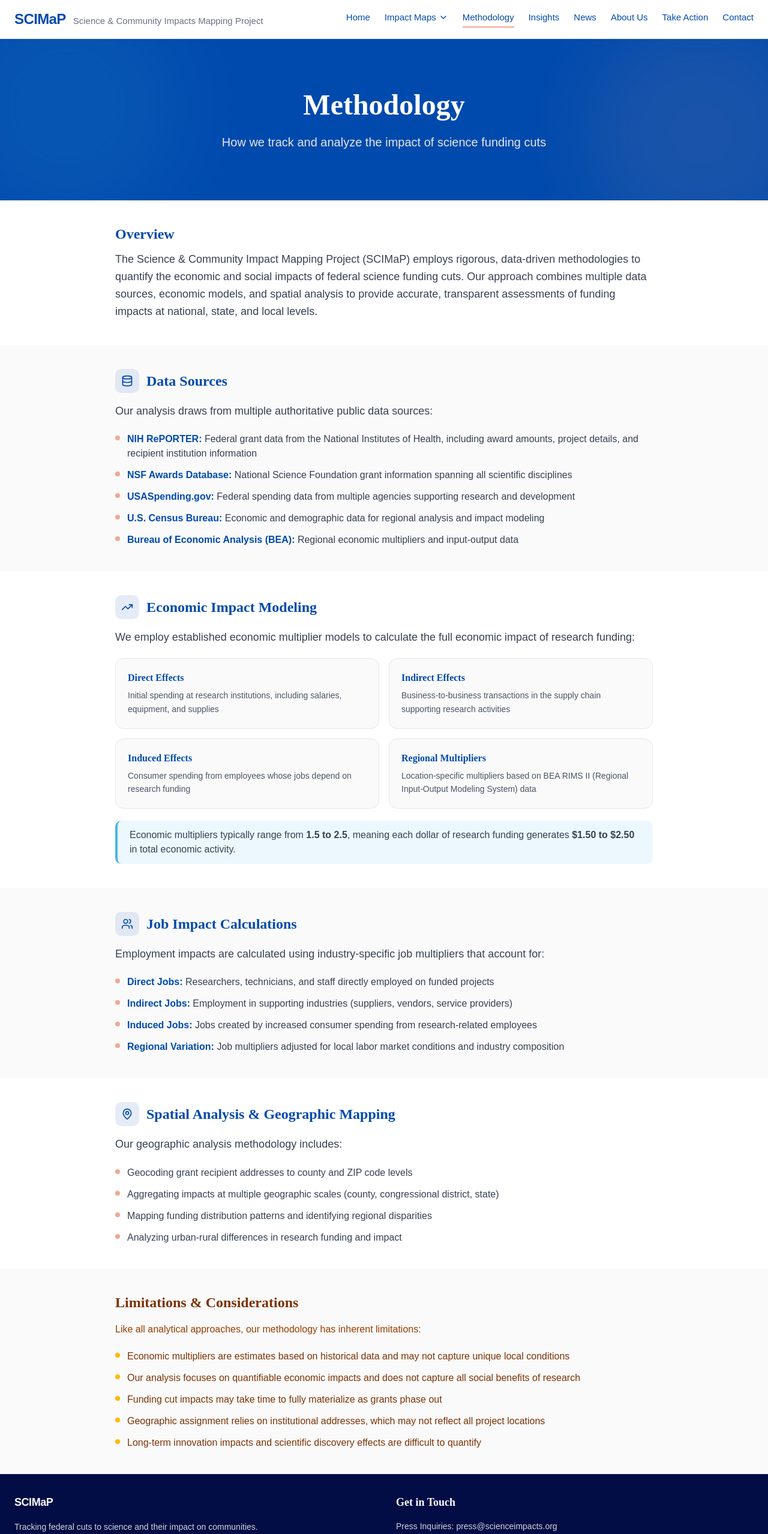
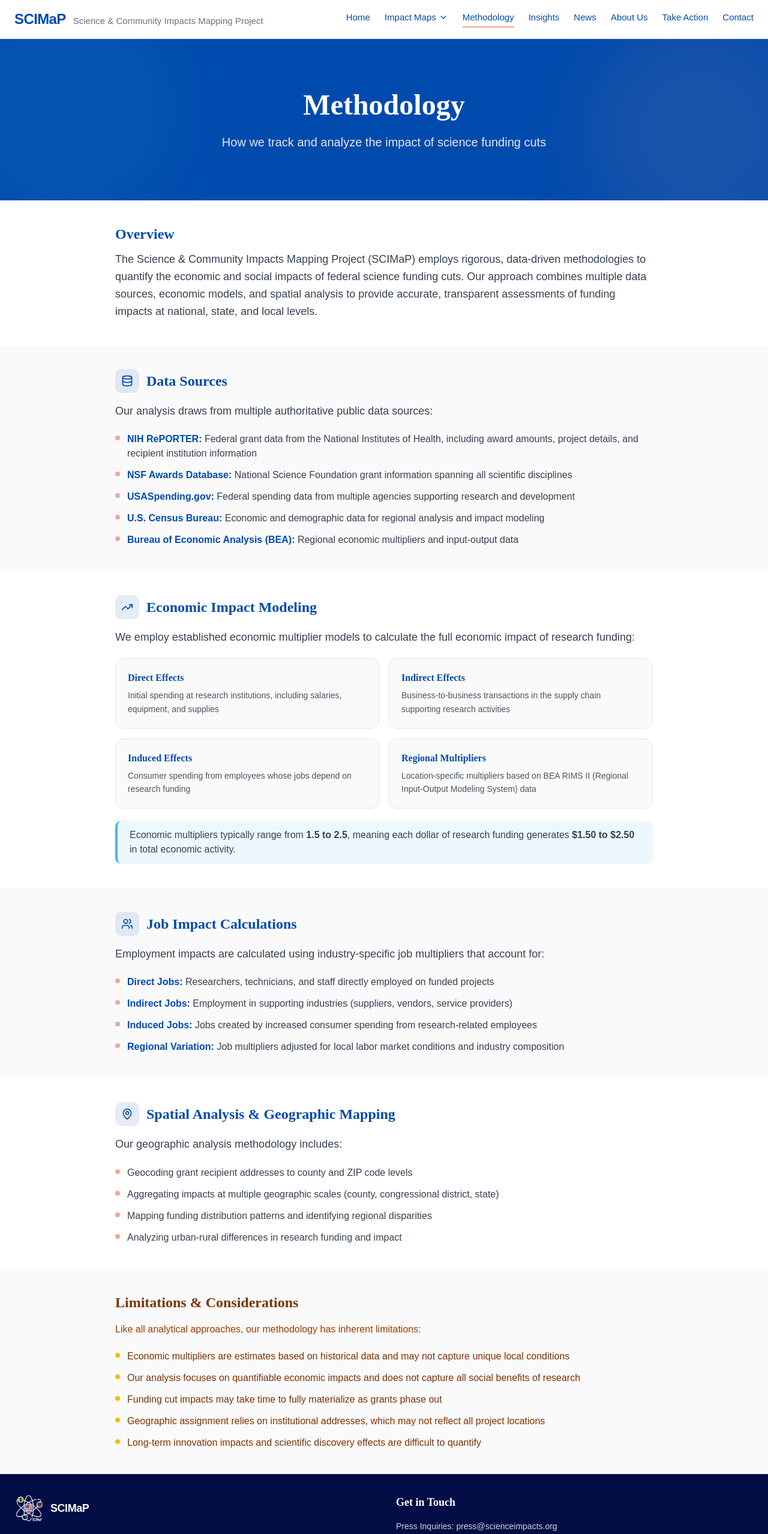
Before and after one commit to clvcooke/scimap, a React (Vite) app: page /methodology in a window 1280 px wide. Shown: the top 2557 px of the page at 60% size. Built offline with nearby package versions, Linux system fonts and the light colour scheme.

Commit message:
Logos + wording

```diff
--- a/content/pages/home.md
+++ b/content/pages/home.md
@@ -1,6 +1,6 @@
 ---
 hero_title: "Mapping the Impact of Science Funding Cuts"
-hero_subtitle: "The Science & Community Impact Mapping Project (SCIMaP) maps the local and national impact of federal investment in science— and how science funding cuts cause widespread losses that harm communities nationwide. Find out how science funding impacts your local area, and how you can take action."
+hero_subtitle: "The Science & Community Impacts Mapping Project (SCIMaP) maps the local and national impact of federal investment in science— and how science funding cuts cause widespread losses that harm communities nationwide. Find out how science funding impacts your local area, and how you can take action."
 hero_subheading: "Discover how federal science funding impacts research, health, jobs, and economic activity across the U.S."
 hero_cta_primary: "View Impact Maps"
 hero_cta_secondary: "Learn More"
--- a/content/pages/methodology.md
+++ b/content/pages/methodology.md
@@ -2,7 +2,7 @@
 hero_title: "Methodology"
 hero_subtitle: "How we track and analyze the impact of science funding cuts"
 
-overview: "The Science & Community Impact Mapping Project (SCIMaP) employs rigorous, data-driven methodologies to quantify the economic and social impacts of federal science funding cuts. Our approach combines multiple data sources, economic models, and spatial analysis to provide accurate, transparent assessments of funding impacts at national, state, and local levels."
+overview: "The Science & Community Impacts Mapping Project (SCIMaP) employs rigorous, data-driven methodologies to quantify the economic and social impacts of federal science funding cuts. Our approach combines multiple data sources, economic models, and spatial analysis to provide accurate, transparent assessments of funding impacts at national, state, and local levels."
 
 data_sources_intro: "Our analysis draws from multiple authoritative public data sources:"
 data_sources:
--- a/src/components/ChoroplethMap.tsx
+++ b/src/components/ChoroplethMap.tsx
@@ -234,6 +234,11 @@ export default function ChoroplethMap<K extends string>({
         />
       )}
 
+      {/* Logo watermark */}
+      <div className="absolute bottom-14 left-2 z-10 md:bottom-18 md:left-4">
+        <img src="/logo_v3_white-01.png" alt="SCIMaP" className="h-10 w-10 md:h-12 md:w-12" />
+      </div>
+
       <MapControls setViewState={setViewState} onGeolocate={handleGeolocate} />
       <ShareMenu className="absolute top-2 right-2 z-10 md:top-4 md:right-4" />
 
--- a/src/components/ReportCard.tsx
+++ b/src/components/ReportCard.tsx
@@ -367,7 +367,7 @@ export default function ReportCard({ data }: { data: ReportCardData }) {
       <div className="mb-6 flex flex-col items-center gap-4 md:flex-row md:justify-between">
         <div className="flex items-center gap-3">
           <Link to="/" className="shrink-0">
-            <img src="/science.png" alt="SCIMaP" className="h-14 w-14 md:h-19 md:w-19" />
+            <img src="/logo_v3-01.png" alt="SCIMaP" className="h-14 w-14 md:h-19 md:w-19" />
           </Link>
           <div className="text-center md:text-left">
             <h1 className="text-lg font-bold text-gray-900 md:text-xl">
--- a/src/routes/__root.tsx
+++ b/src/routes/__root.tsx
@@ -246,7 +246,10 @@ export const Route = createRootRoute({
         <div className="mx-auto flex max-w-7xl flex-col space-y-3">
           <div className="grid grid-cols-1 gap-10 md:grid-cols-2">
             <div className="space-y-4">
-              <div className="text-lg font-bold tracking-tight">{FOOTER.site_name}</div>
+              <div className="flex items-center gap-3">
+                <img src="/logo_v3_white-01.png" alt="SCIMaP" className="h-12 w-12" />
+                <div className="text-lg font-bold tracking-tight">{FOOTER.site_name}</div>
+              </div>
               <p className="pr-8 text-sm leading-relaxed text-gray-300">{FOOTER.tagline}</p>
             </div>
 
```
Also changed, not shown: public/logo_v3-01.png (added), public/logo_v3_white-01.png (added).
